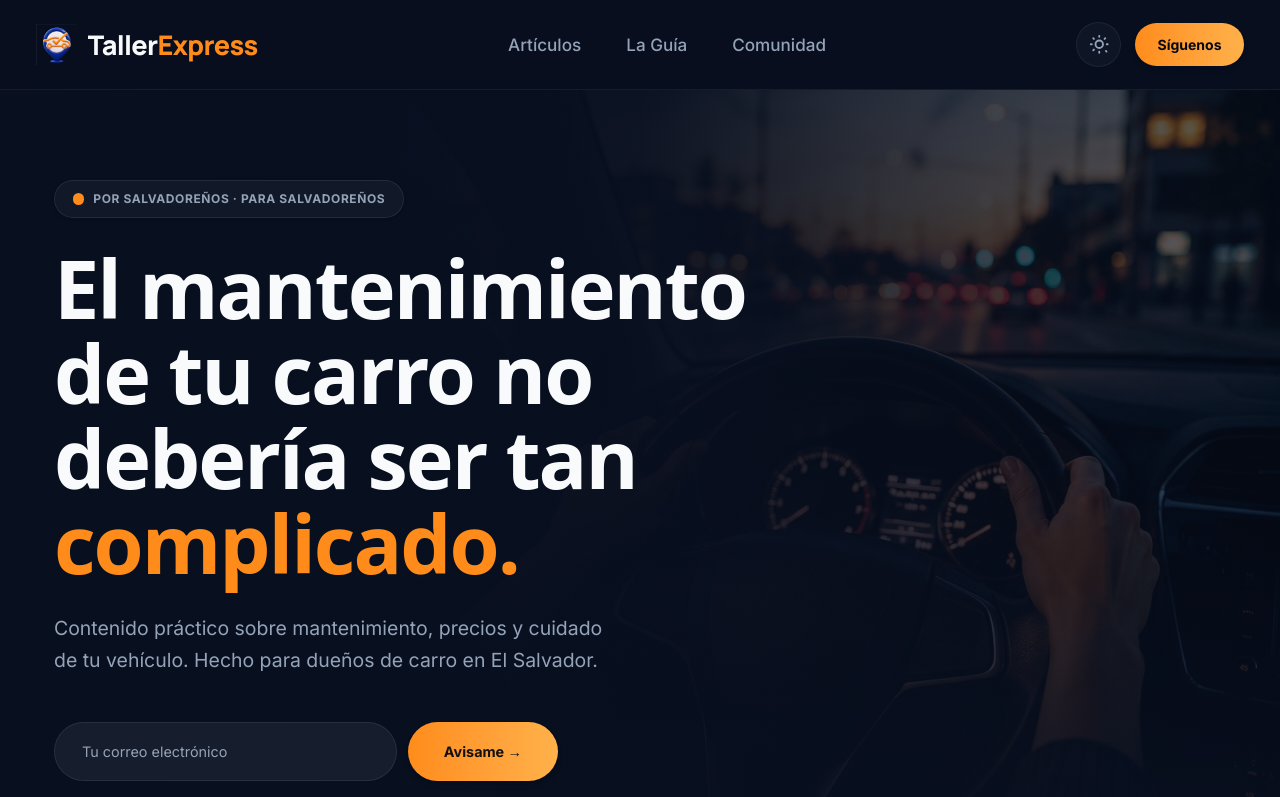
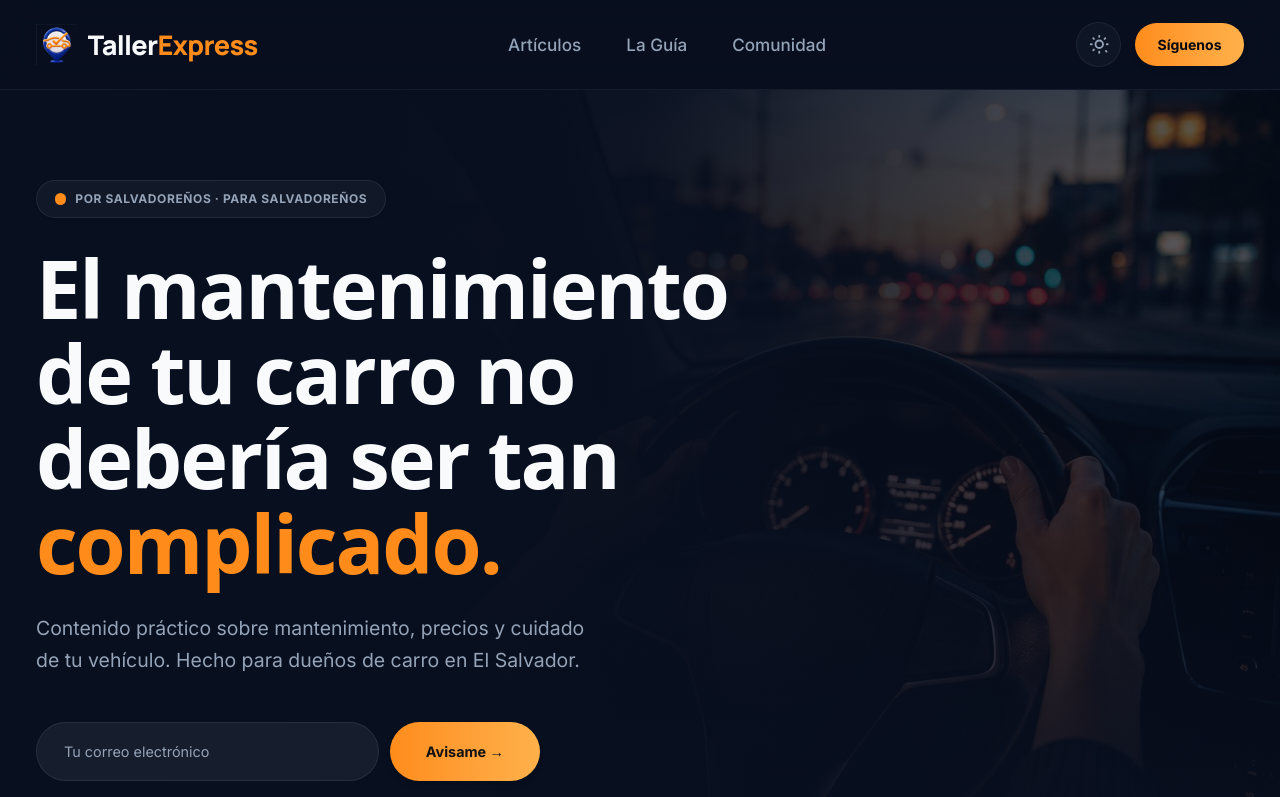
Before and after one commit to denyslopez/taller-express, a Next.js app: page / in a window 1280 px wide. Shown: the top 797 px of the page. Built offline with nearby package versions, Linux system fonts and the light colour scheme.

Commit message:
style: unify Hero padding with Nav and Footer grid to resolve vertical alignment offset on viewports >= 1440px

```diff
--- a/components/sections/Hero.tsx
+++ b/components/sections/Hero.tsx
@@ -37,7 +37,7 @@ export default function Hero() {
       </div>
 
       {/* Hero Content Container - Aligned to the Left, and placed at the Top on Mobile */}
-      <div className="relative z-10 max-w-[1280px] mx-auto w-full px-8 md:px-12 flex flex-col items-start text-left gap-5 md:gap-6">
+      <div className="relative z-10 max-w-[1280px] mx-auto w-full px-8 flex flex-col items-start text-left gap-5 md:gap-6">
 
         {/* Eyebrow with orange dot */}
         <div className="te-anime-top inline-flex items-center gap-2 bg-white/[0.04] border border-white/[0.08] px-4 py-2 rounded-full shadow-sm">
```
